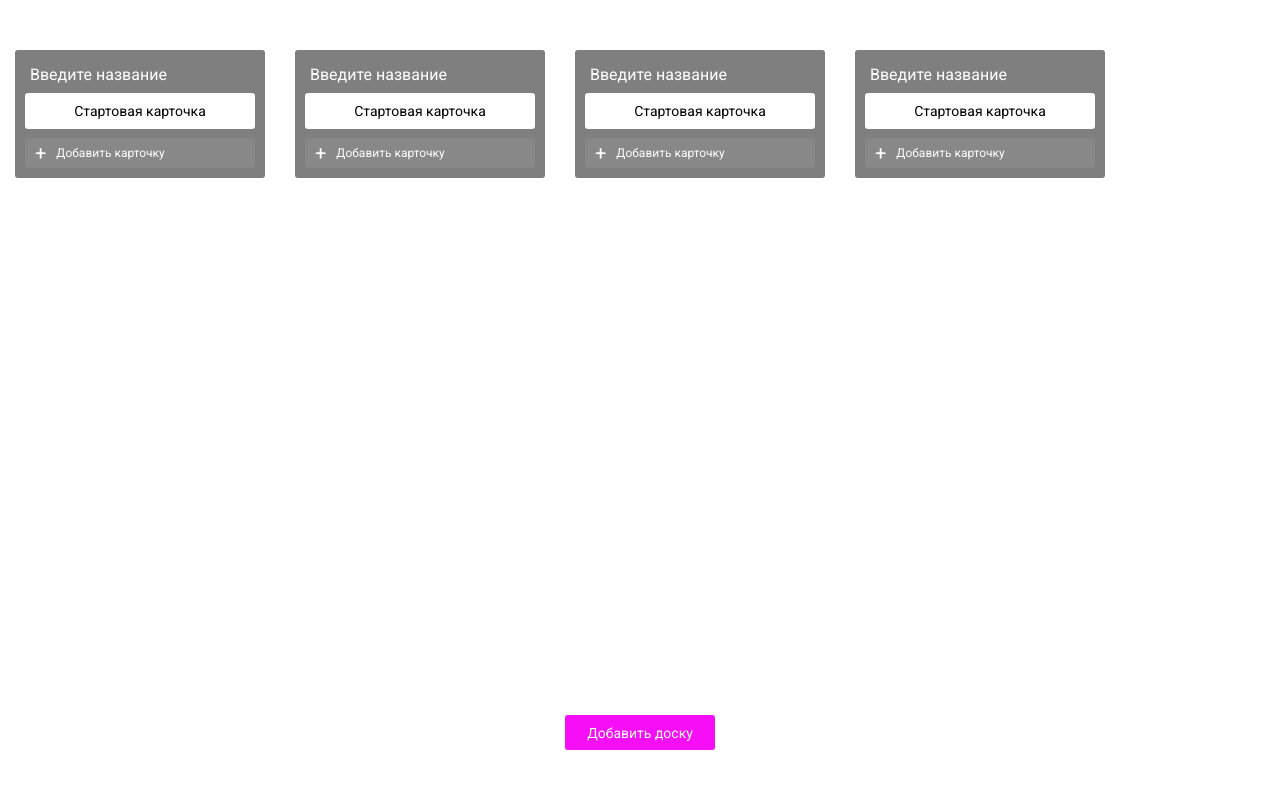
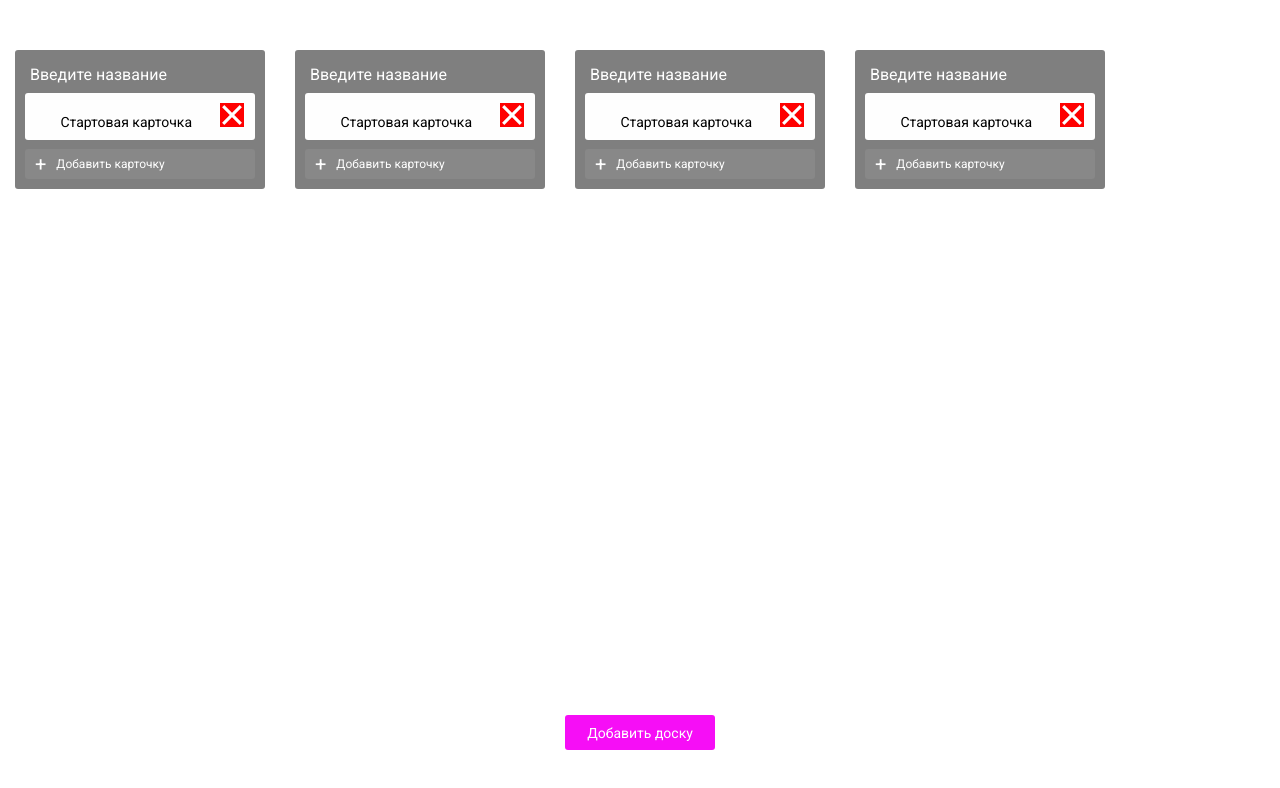
Before and after one commit to Dolinin2021/sect_6_ahj_npm, a website built with webpack: page src/index.html in a window 1280 px wide. Both pictures are taken after a click on the element "Добавить доску". Built offline with nearby package versions, Linux system fonts and the light colour scheme; files whose address does not match are found by name.

Commit message:
modified main.css, index.html, addBoard.js, addTask.js, dragNdrop.js files

```diff
--- a/src/css/main.css
+++ b/src/css/main.css
@@ -134,3 +134,20 @@
   border-radius: 3px;
   font-size: 14px;
 }
+
+.popup-close {
+  position: relative;
+  right: -24px;
+  width: 24px;
+  height: 24px;
+  padding: 0;
+  border: none;
+  cursor: pointer;
+  background-image: url("../svg/form-x.svg");
+  background-size: 20px;
+  background-repeat: no-repeat;
+  background-position: center center;
+  background-color: red;
+  color: black;
+  z-index: 999;
+}
--- a/src/index.html
+++ b/src/index.html
@@ -17,7 +17,9 @@
             <div class="boards__item">
                 <span contenteditable="true" class="title">Введите название</span>
                 <div class="list">
-                    <div class="list__item" draggable="true">Стартовая карточка</div>
+                    <div class="list__item" draggable="true">Стартовая карточка
+                        <button class="popup-close" type="button"></button>
+                    </div>
                 </div>
 
                 <div class="form">
@@ -34,7 +36,9 @@
             <div class="boards__item">
                 <span contenteditable="true" class="title">Введите название</span>
                 <div class="list">
-                    <div class="list__item" draggable="true">Стартовая карточка</div>
+                    <div class="list__item" draggable="true">Стартовая карточка
+                        <button class="popup-close" type="button"></button>
+                    </div>
                 </div>
 
                 <div class="form">
@@ -51,7 +55,9 @@
             <div class="boards__item">
                 <span contenteditable="true" class="title">Введите название</span>
                 <div class="list">
-                    <div class="list__item" draggable="true">Стартовая карточка</div>
+                    <div class="list__item" draggable="true">Стартовая карточка
+                        <button class="popup-close" type="button"></button>
+                    </div>
                 </div>
 
                 <div class="form">
--- a/src/js/addBoard.js
+++ b/src/js/addBoard.js
@@ -9,15 +9,19 @@ export default function addBoard() {
   board.innerHTML = `
     <span contenteditable="true" class="title">Введите название</span>
     <div class="list">
-        <div class="list__item" draggable="true">Стартовая карточка</div>
+      <div class="list__item" draggable="true">Стартовая карточка
+        <button class="popup-close" type="button"></button>
+      </div>
     </div>
+
     <div class="form">
-        <textarea class="textarea" placeholder="Введите название для этой карточки"></textarea>
-        <div class="buttons">
-            <button class="add__item-btn">Добавить</button>
-            <button class="cancel__item-btn">Отмена</button>
-        </div>
+      <textarea class="textarea" placeholder="Введите название для этой карточки"></textarea>
+      <div class="buttons">
+        <button class="add__item-btn">Добавить</button>
+        <button class="cancel__item-btn">Отмена</button>
+      </div>
     </div>
+
     <div class="add__btn"> <span> + </span> Добавить карточку </div>
     `;
   boards.append(board);
--- a/src/js/addTask.js
+++ b/src/js/addTask.js
@@ -29,16 +29,21 @@ export default function addTask(elem) {
     value = '';
     form.style.display = 'none';
     addBtn.style.display = 'flex';
+    // addItemBtn.removeEventListener('click', addItemList);
   }
 
-  cancelBtn.addEventListener('click', clear);
+  cancelBtn.addEventListener('click', clear, { once: true });
 
   function addItemList() {
     const list = parent.querySelector('.list');
     const newItem = document.createElement('div');
+    const popupClose = document.createElement('button');
+    popupClose.className = 'popup-close';
+    popupClose.type = 'button';
     newItem.classList.add('list__item');
     newItem.draggable = true;
     newItem.textContent = value;
+    newItem.appendChild(popupClose);
     list.append(newItem);
 
     form.style.display = 'none';
@@ -46,9 +51,7 @@ export default function addTask(elem) {
 
     clear();
     dragNdrop();
-
-    addItemBtn.removeEventListener('click', addItemList);
   }
 
-  addItemBtn.addEventListener('click', addItemList);
+  addItemBtn.addEventListener('click', addItemList, { once: true });
 }
--- a/src/js/dragNdrop.js
+++ b/src/js/dragNdrop.js
@@ -3,6 +3,7 @@ let dragItem = null;
 export default function dragNdrop() {
   const listItems = document.querySelectorAll('.list__item');
   const lists = document.querySelectorAll('.list');
+  const popupClose = document.querySelectorAll('.popup-close');
 
   function dragstart(e) {
     dragItem = e.target;
@@ -31,7 +32,7 @@ export default function dragNdrop() {
 
     item.addEventListener('dragend', dragend);
 
-    item.addEventListener('dblclick', () => {
+    popupClose[i].addEventListener('click', () => {
       item.remove();
     });
 
```
Also changed, not shown: src/svg/form-x.svg (added). Lines whose indentation alone changed are shown as unchanged.
